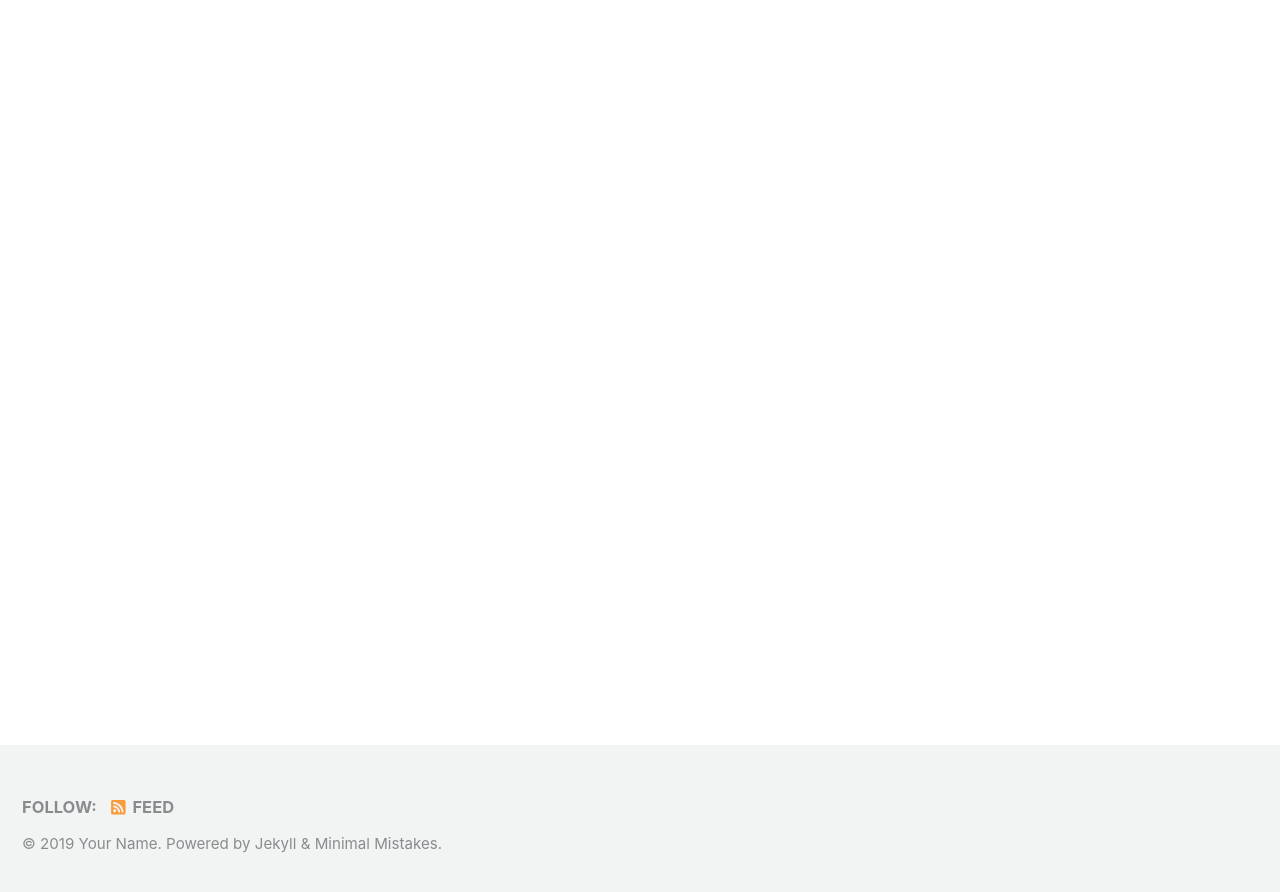
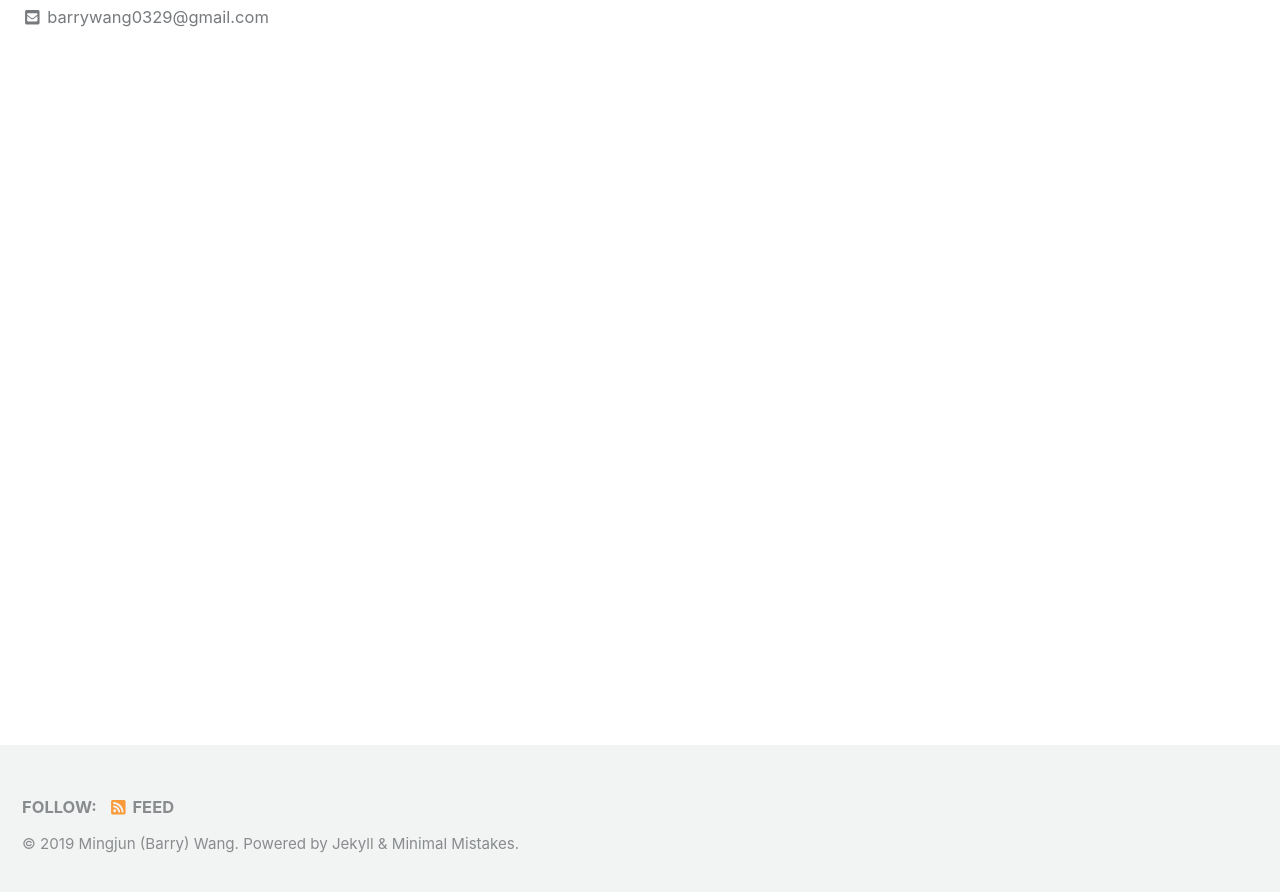
Before and after one commit to mw4ccBarry/mw4ccBarry.github.io, a Jekyll site: the page built from index.html, in a window 1280 px wide and 900 px high, scrolled down 222 px. Shown: the top 892 px of the window. Built offline with Jekyll 4.4.1, drawn with Linux system fonts in a browser that asks for light colours; cached includes are drawn as plain includes; nearby versions of some CDN libraries; the list of posts is cut into pages by our own code; some of the changed text lies outside the part shown.

Commit message:
new github page theme update

```diff
--- a/_config.yml
+++ b/_config.yml
@@ -16,9 +16,9 @@ minimal_mistakes_skin    : "default" # "air", "aqua", "contrast", "dark", "dirt"
 
 # Site Settings
 locale                   : "en-US"
-title                    : "Site Title"
+title                    : "Mingjun (Barry) Wang"
 title_separator          : "-"
-name                     : "Your Name"
+name                     : "Mingjun (Barry) Wang"
 description              : "An amazing website."
 url                      : # the base hostname & protocol for your site e.g. "https://mmistakes.github.io"
 baseurl                  : # the subpath of your site, e.g. "/blog"
@@ -106,15 +106,15 @@ analytics:
 
 # Site Author
 author:
-  name             : "Your Name"
+  name             : "Mingjun Wang"
   avatar           : # path of avatar image, e.g. "/assets/images/bio-photo.jpg"
   bio              : "I am an amazing person."
-  location         : "Somewhere"
+  location         : "Chicago"
   email            :
   links:
-    - label: "Email"
+    - label: "barrywang0329@gmail.com"
       icon: "fas fa-fw fa-envelope-square"
-      # url: mailto:your.name@email.com
+      url: mailto:barrywang0329@email.com
     - label: "Website"
       icon: "fas fa-fw fa-link"
       # url: "https://your-website.com"
```
